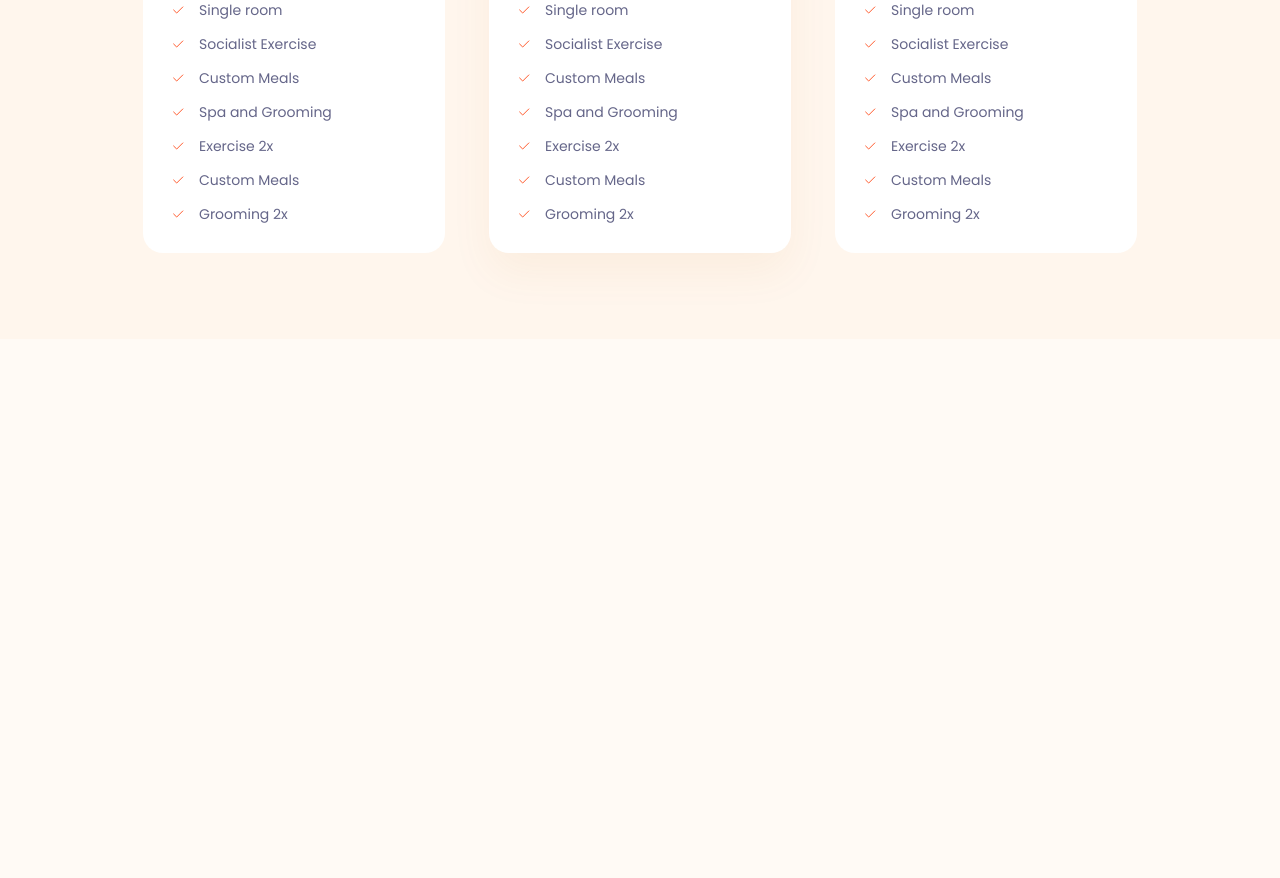
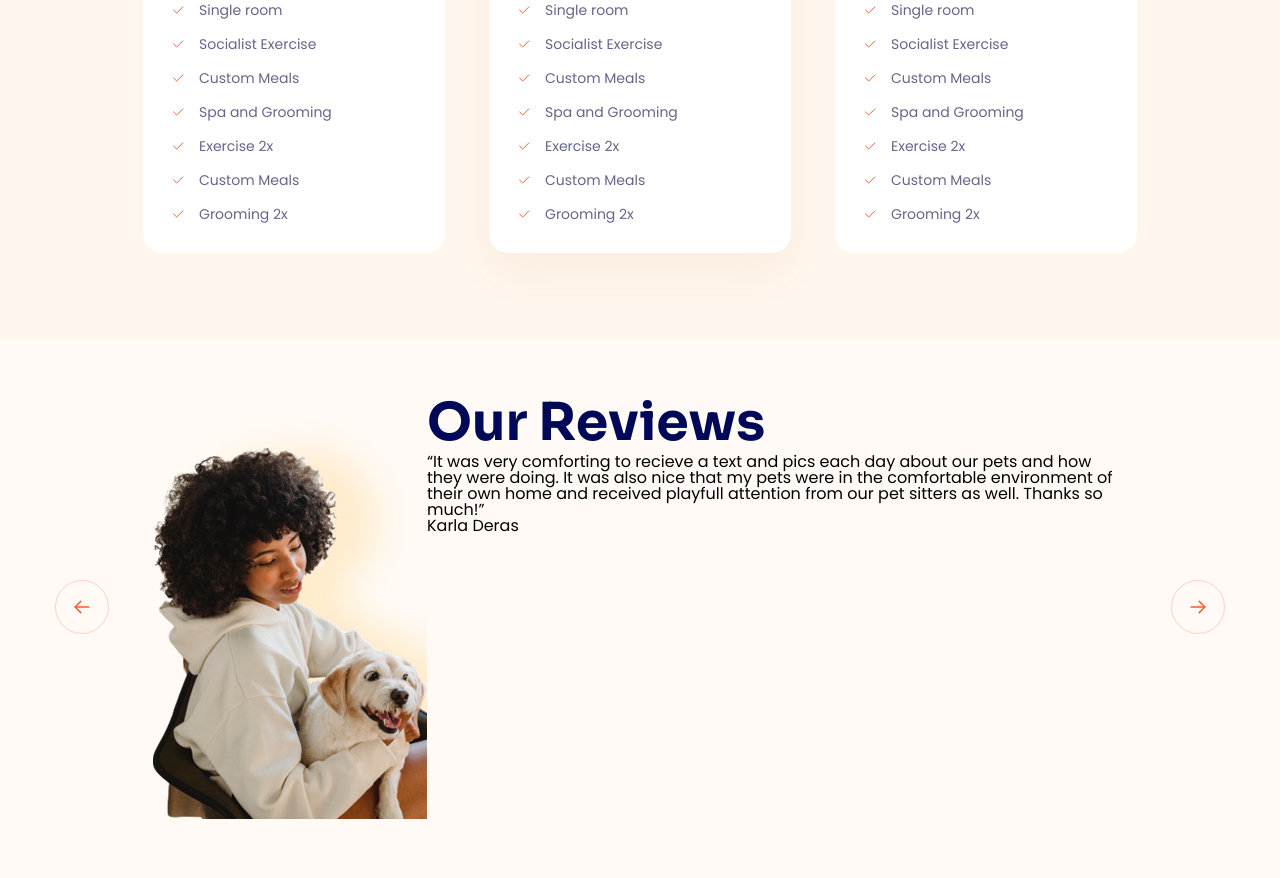
Before and after one commit to datnguyen154/htmlcss-project-04, a plain HTML site: page index.html in a window 1280 px wide. Shown: the part 4727-5605 px from the top of the page. Drawn offline with Linux system fonts and the light colour scheme.

Commit message:
Làm phần review #1

```diff
--- a/assets/css/style.css
+++ b/assets/css/style.css
@@ -979,3 +979,47 @@ button {
     content: url(../icon/price-check.svg);
     margin-right: 14px;
 }
+
+/* Review */
+.review {
+    padding: 53px 0;
+}
+
+.review__inner {
+    display: flex;
+    align-items: center;
+    column-gap: 44px;
+}
+
+.review__control {
+    display: flex;
+    align-items: center;
+    justify-content: center;
+    flex-shrink: 0;
+    width: 54px;
+    height: 54px;
+    border-radius: 50%;
+    border: 1.5px solid #ffd1c4;
+    background: transparent;
+    color: #ff5b2e;
+}
+
+.review__control:hover {
+    color: #fff;
+    background: #ff5b2e;
+    border-color: #ff5b2e;
+    cursor: pointer;
+}
+
+.review-item {
+    display: flex;
+}
+
+.review-item__media {
+    flex-shrink: 0;
+    width: 274px;
+}
+
+.review-item__img {
+    width: 100%;
+}
--- a/index.html
+++ b/index.html
@@ -771,6 +771,110 @@
                     </div>
                 </div>
             </section>
+
+            <!-- Review -->
+            <section class="review">
+                <div class="container">
+                    <div class="review__inner">
+                        <!-- Review previous -->
+                        <button class="review__control">
+                            <svg
+                                width="20"
+                                height="20"
+                                viewBox="0 0 20 20"
+                                fill="none"
+                                xmlns="http://www.w3.org/2000/svg"
+                            >
+                                <path
+                                    d="M16.875 9.99854H3.125"
+                                    stroke="currentColor"
+                                    stroke-width="1.5"
+                                    stroke-linecap="round"
+                                    stroke-linejoin="round"
+                                />
+                                <path
+                                    d="M8.75 4.37354L3.125 9.99854L8.75 15.6235"
+                                    stroke="currentColor"
+                                    stroke-width="1.5"
+                                    stroke-linecap="round"
+                                    stroke-linejoin="round"
+                                />
+                            </svg>
+                        </button>
+
+                        <!-- Review content -->
+                        <div class="review__content">
+                            <!-- Review list  -->
+                            <div class="review__list">
+                                <!-- Review item 1 -->
+                                <article class="review-item">
+                                    <figure class="review-item__media">
+                                        <img
+                                            src="./assets/img/review-01.png"
+                                            alt=""
+                                            class="review-item__img"
+                                        />
+                                    </figure>
+                                    <section class="review-item__content">
+                                        <h2 class="section-heading">
+                                            Our Reviews
+                                        </h2>
+                                        <blockquote class="review-item__quote">
+                                            “It was very comforting to recieve a
+                                            text and pics each day about our
+                                            pets and how they were doing. It was
+                                            also nice that my pets were in the
+                                            comfortable environment of their own
+                                            home and received playfull attention
+                                            from our pet sitters as well. Thanks
+                                            so much!”
+                                        </blockquote>
+                                        <p class="review-item__author">
+                                            Karla Deras
+                                        </p>
+                                    </section>
+                                </article>
+                            </div>
+
+                            <!-- Review dots -->
+                            <div class="review__dots">
+                                <div
+                                    class="review__dot review__dot--active"
+                                ></div>
+                                <div class="review__dot"></div>
+                                <div class="review__dot"></div>
+                                <div class="review__dot"></div>
+                            </div>
+                        </div>
+
+                        <!-- Review next-->
+                        <button class="review__control">
+                            <svg
+                                width="20"
+                                height="20"
+                                viewBox="0 0 20 20"
+                                fill="none"
+                                xmlns="http://www.w3.org/2000/svg"
+                            >
+                                <path
+                                    d="M3.125 9.99854H16.875"
+                                    stroke="currentColor"
+                                    stroke-width="1.5"
+                                    stroke-linecap="round"
+                                    stroke-linejoin="round"
+                                />
+                                <path
+                                    d="M11.25 4.37354L16.875 9.99854L11.25 15.6235"
+                                    stroke="currentColor"
+                                    stroke-width="1.5"
+                                    stroke-linecap="round"
+                                    stroke-linejoin="round"
+                                />
+                            </svg>
+                        </button>
+                    </div>
+                </div>
+            </section>
         </main>
     </body>
 </html>
```
Also changed, not shown: assets/img/review-01.png (added).
